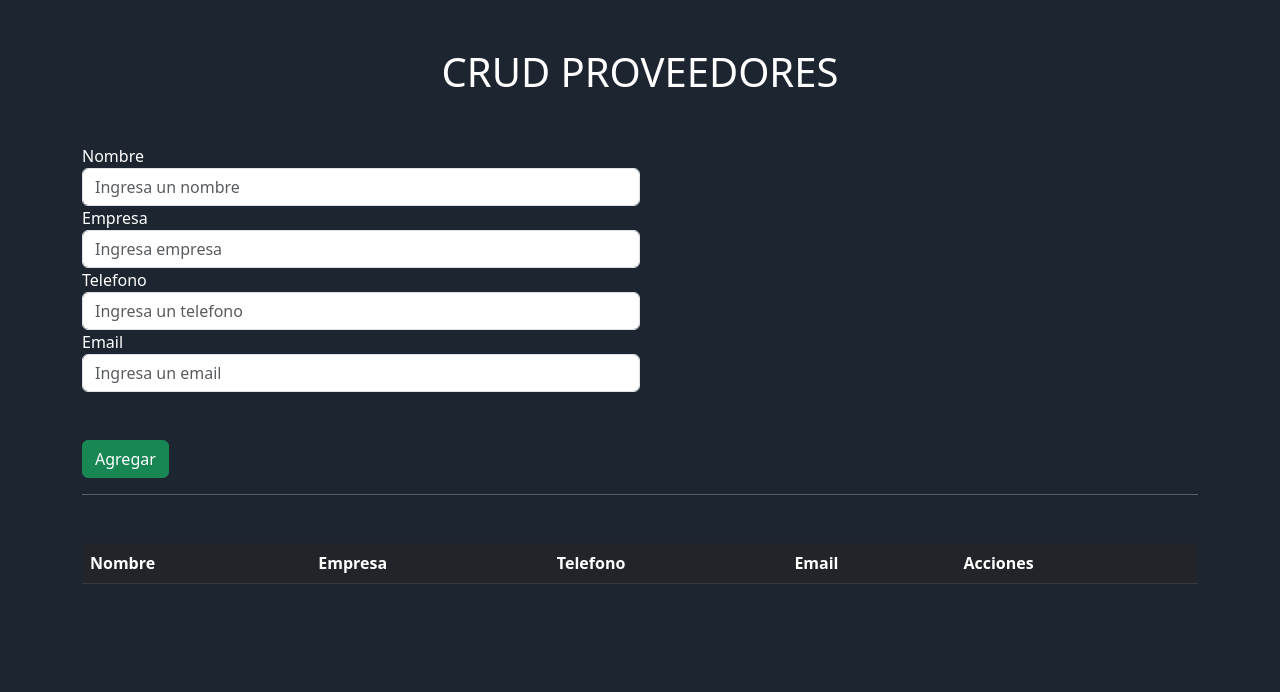
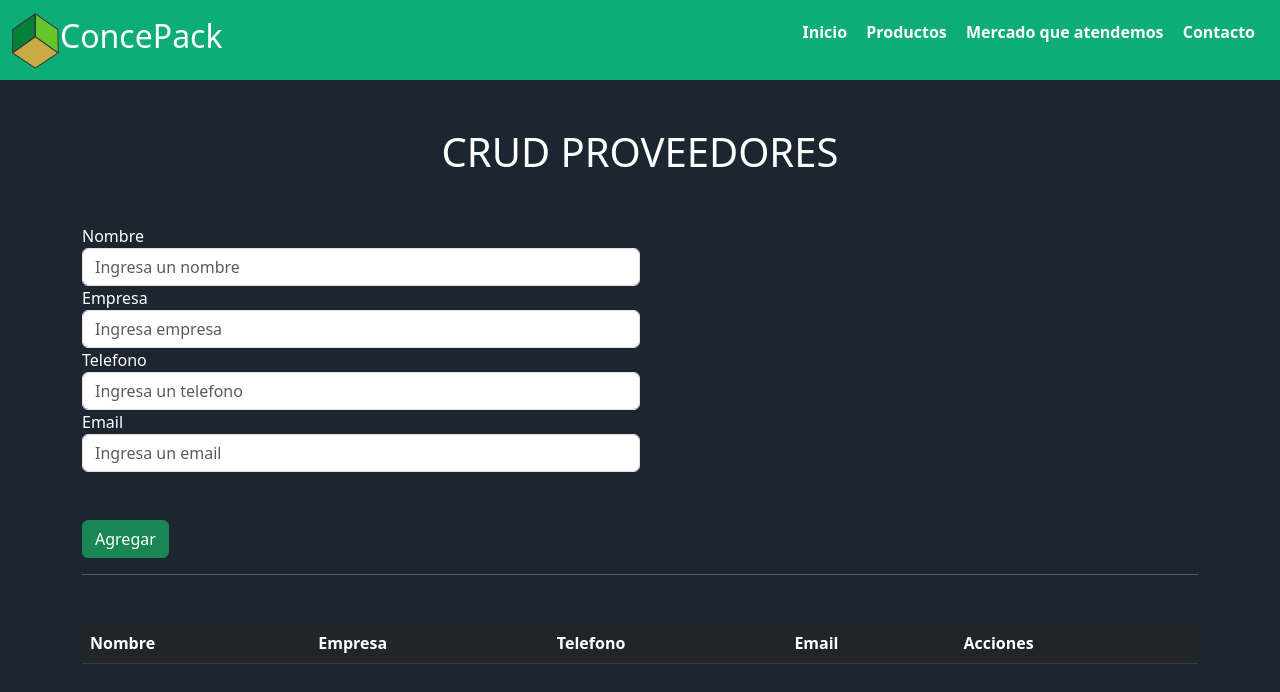
Before and after one commit to Luvime/proyecto-2-Aplicacion-CRUD, a plain HTML site: page index.html in a window 1280 px wide. Drawn offline with nearby package versions, Linux system fonts and the light colour scheme.

Commit message:
Incorporar el header

```diff
--- a/estilos.css
+++ b/estilos.css
@@ -6,3 +6,38 @@ body {
 h1 {
     text-align: center;
 }
+
+header {
+    display: flex;
+    background-color: rgb(12, 173, 119);
+    justify-content: space-between;
+    padding: 10px;
+    min-height: 70px;
+    align-items: center;
+}
+
+a {
+    text-decoration: none;
+    color: white;
+}
+
+nav a {
+    font-weight: 700;
+    padding-right: 15px;
+    align-items: center;
+}
+
+nav a:hover {
+    color: black;
+    text-decoration: underline;
+}
+
+header .logo {
+    display: flex;
+    align-items: center;
+}
+
+header img {
+    width: 50px;
+    height: 60px;
+}
--- a/index.html
+++ b/index.html
@@ -11,6 +11,20 @@
 </head>
 
 <body>
+    <header>
+        <a href="#" class="logo">
+            <img src="logo.png" alt="logo_empresa">
+            <h2 class="nombre-empresa">ConcePack</h2>
+        </a>
+        <nav>
+            <ul>
+                <a href="#">Inicio</a>
+                <a href="#">Productos</a>
+                <a href="#">Mercado que atendemos</a>
+                <a href="#">Contacto</a>
+            </ul>
+        </nav>
+    </header>
     <div class="container">
         <h1 class="mt-5 mb-5">CRUD PROVEEDORES</h1>
         <form onsubmit="addData(event)" class="form-group col-md-6 mb-3">
```
Also changed, not shown: logo.png (added).
